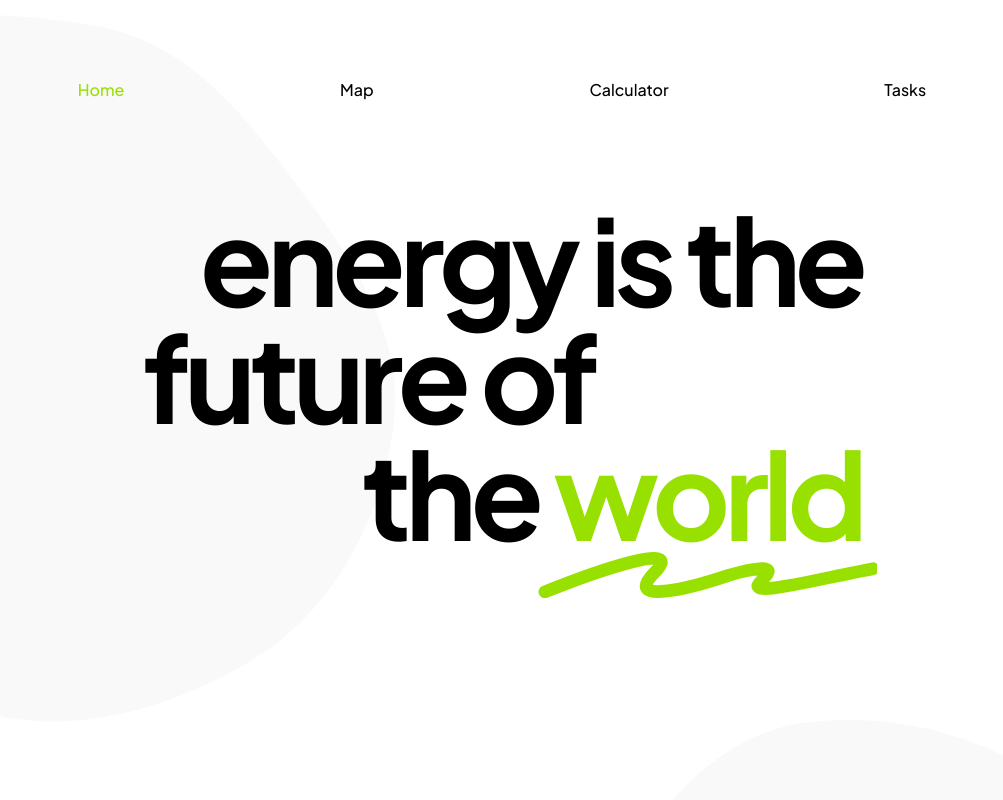
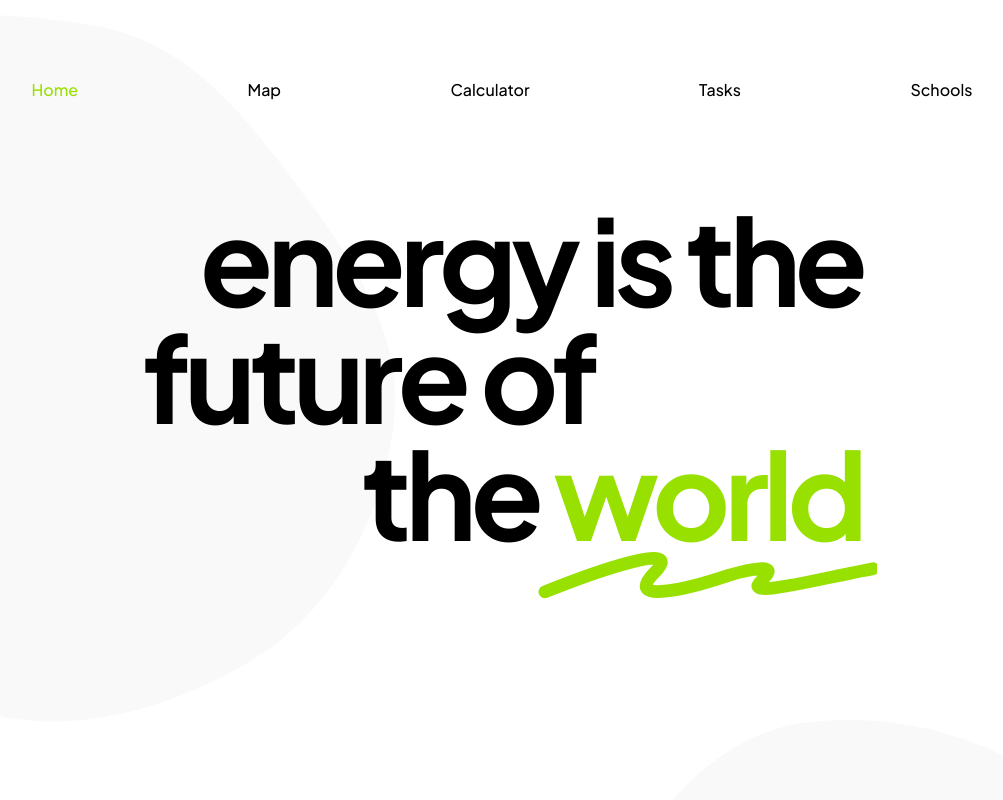
Before and after one commit to dejvokep/erasmus-energy-web-app, a Next.js app: page / in a window 1280 px wide. Shown: the top 800 px of the page, without its empty margins (138-1141 px from the left). Built offline with nearby package versions, Linux system fonts and the light colour scheme.

Commit message:
Update Menu.js

```diff
--- a/components/menu/Menu.js
+++ b/components/menu/Menu.js
@@ -18,6 +18,10 @@ const PAGES = [
     {
         route: "/tasks",
         name: "Tasks"
+    },
+    {
+        route: "/schools",
+        name: "Schools"
     }
 ]
 
```
